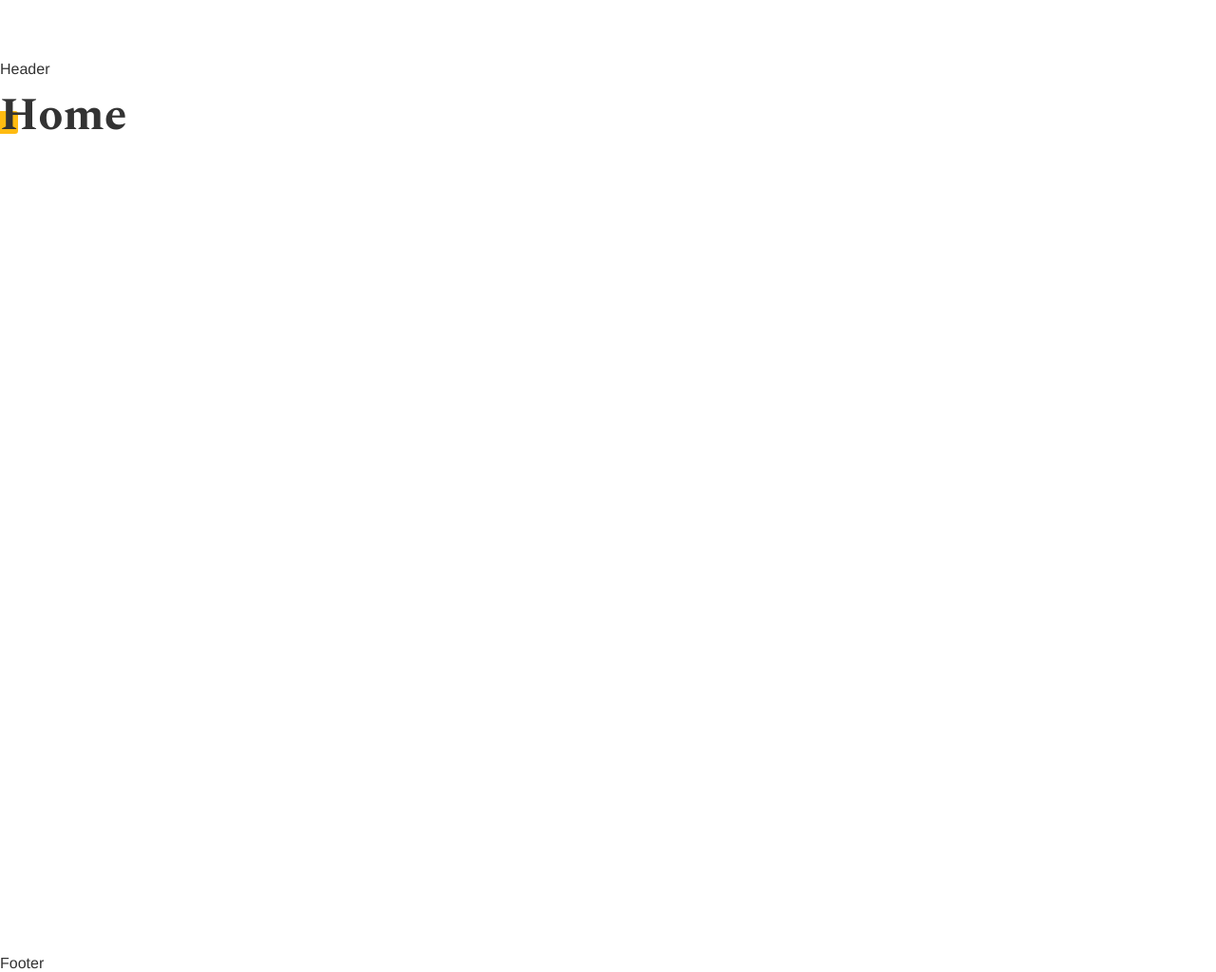
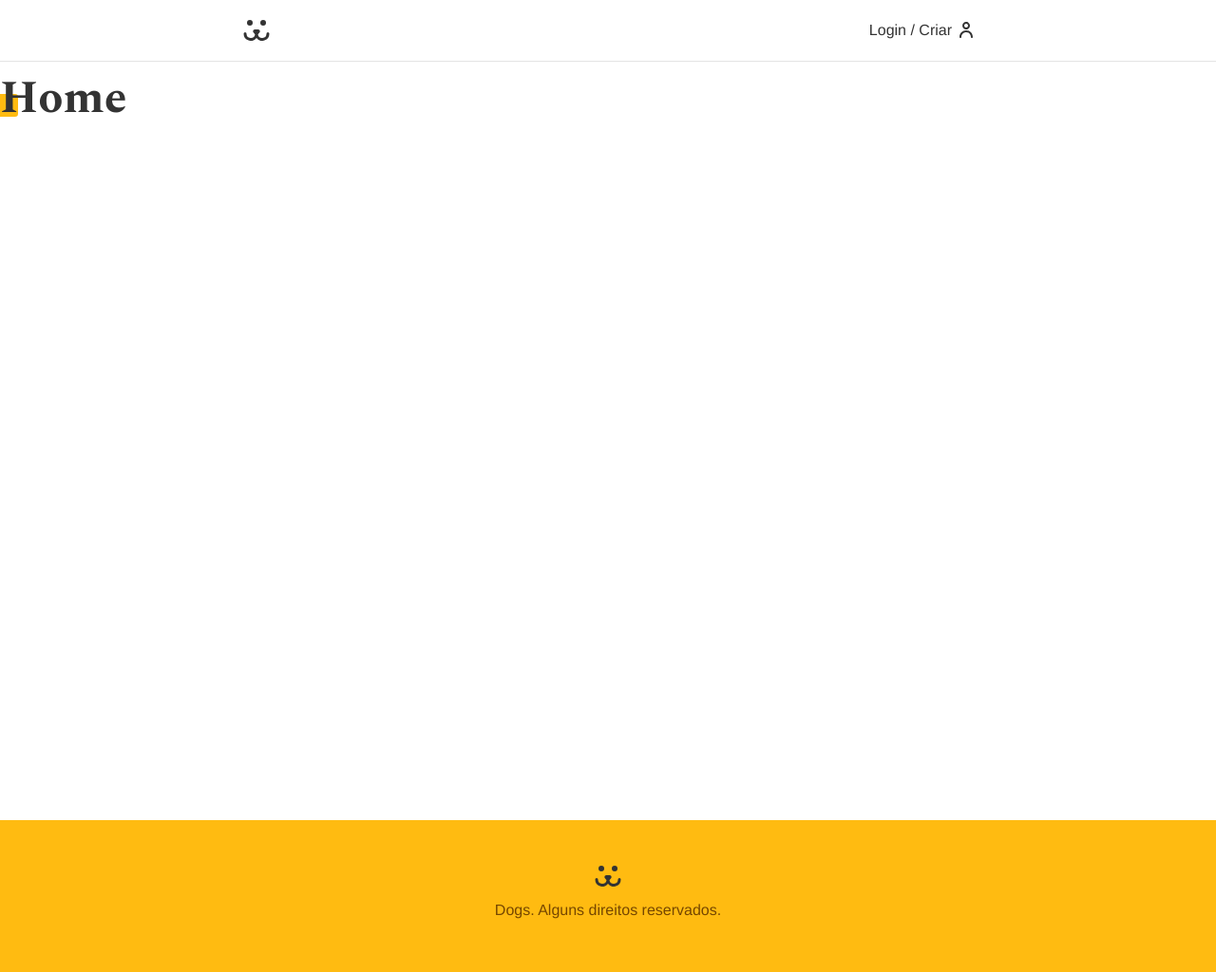
Before and after one commit to raigomes/dogs-next, a Next.js app: page / in a window 1280 px wide. Shown: the whole page at 95% size. Built offline with nearby package versions, Linux system fonts and the light colour scheme.

Commit message:
Add header and footer (without login)

```diff
--- a/src/components/Footer.jsx
+++ b/src/components/Footer.jsx
@@ -1,5 +1,14 @@
 import React from "react";
 
+import Image from "next/image";
+
+import styles from "./Footer.module.css";
+
 export default function Footer() {
-  return <footer>Footer</footer>;
+  return (
+    <footer className={styles.footer}>
+      <Image src={"/assets/dog.svg"} alt="Dogs Logo" width={28} height={22} />
+      <p>Dogs. Alguns direitos reservados.</p>
+    </footer>
+  );
 }
--- /dev/null
+++ b/src/components/Footer.module.css
@@ -0,0 +1,15 @@
+.footer {
+  background: #fb1;
+  padding: 3rem 1rem 0;
+  height: 10rem;
+  text-align: center;
+  color: #764701;
+}
+
+.footer p {
+  margin-top: 1rem;
+}
+
+.footer img {
+  margin: 0 auto;
+}
--- a/src/components/Header.jsx
+++ b/src/components/Header.jsx
@@ -1,5 +1,36 @@
 import React from "react";
 
+import Link from "next/link";
+import Image from "next/image";
+
+import styles from "./Header.module.css";
+
 export default function Header() {
-  return <header>Header</header>;
+  return (
+    <header className={styles.header}>
+      <nav className={`${styles.nav} container`}>
+        <Link href="/" className={styles.logo}>
+          <Image
+            src={"/assets/dog.svg"}
+            alt="Dogs Logo"
+            width={28}
+            height={22}
+            priority={true}
+          />
+        </Link>
+
+        {/* {loggedIn && (
+          <Link to="/conta" className={styles.login}>
+            {user}
+          </Link>
+        )}
+
+        {!loggedIn && ( */}
+        <Link href="/login" className={styles.login}>
+          Login / Criar
+        </Link>
+        {/* )} */}
+      </nav>
+    </header>
+  );
 }
--- /dev/null
+++ b/src/components/Header.module.css
@@ -0,0 +1,36 @@
+.header {
+  box-shadow: 0 1px 1px #0000001a;
+  background: #fff;
+  position: fixed;
+  top: 0;
+  width: 100%;
+  z-index: 100;
+}
+
+.nav {
+  display: flex;
+  justify-content: space-between;
+  align-items: center;
+  height: 4rem;
+}
+
+.logo {
+  padding: 0.5rem 0;
+}
+
+.login {
+  color: #333;
+  display: flex;
+  align-items: center;
+}
+
+.login:after {
+  content: "";
+  display: inline-block;
+  width: 14px;
+  height: 17px;
+  background: url(/assets/usuario.svg) no-repeat center center;
+  margin-left: 0.5rem;
+  position: relative;
+  top: -1px;
+}
```
